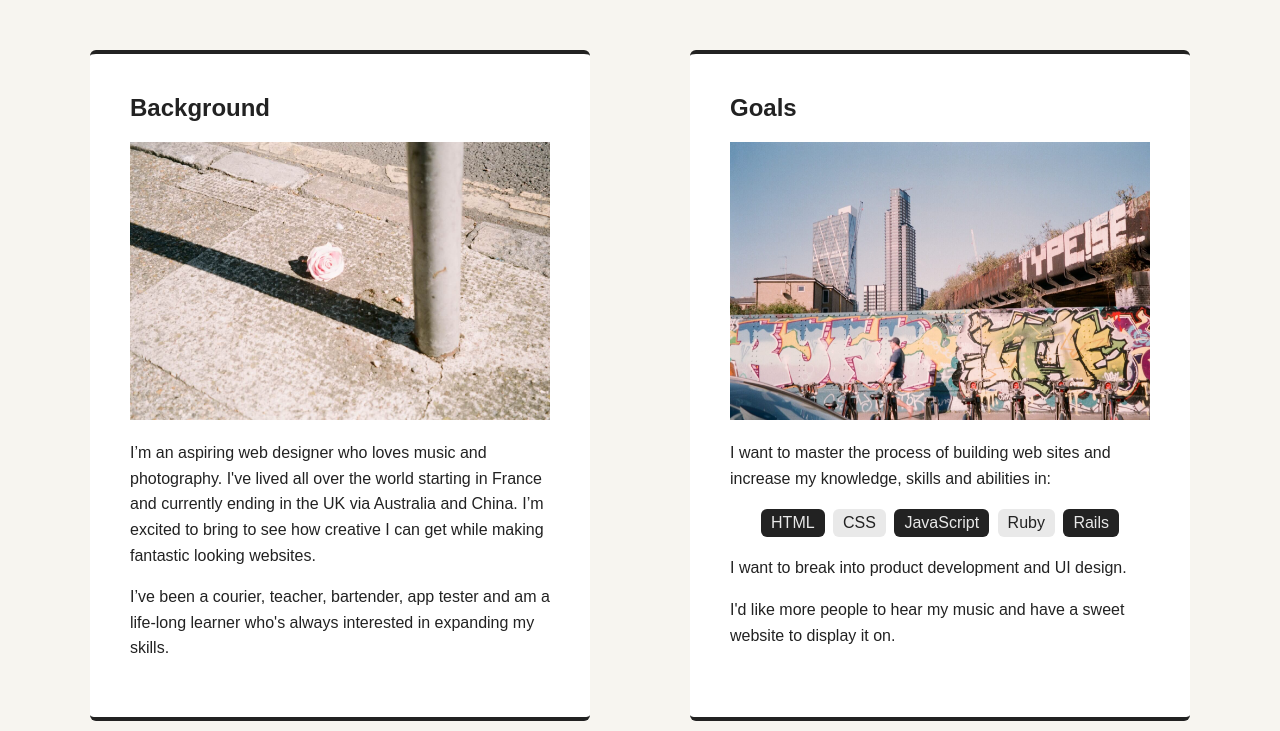
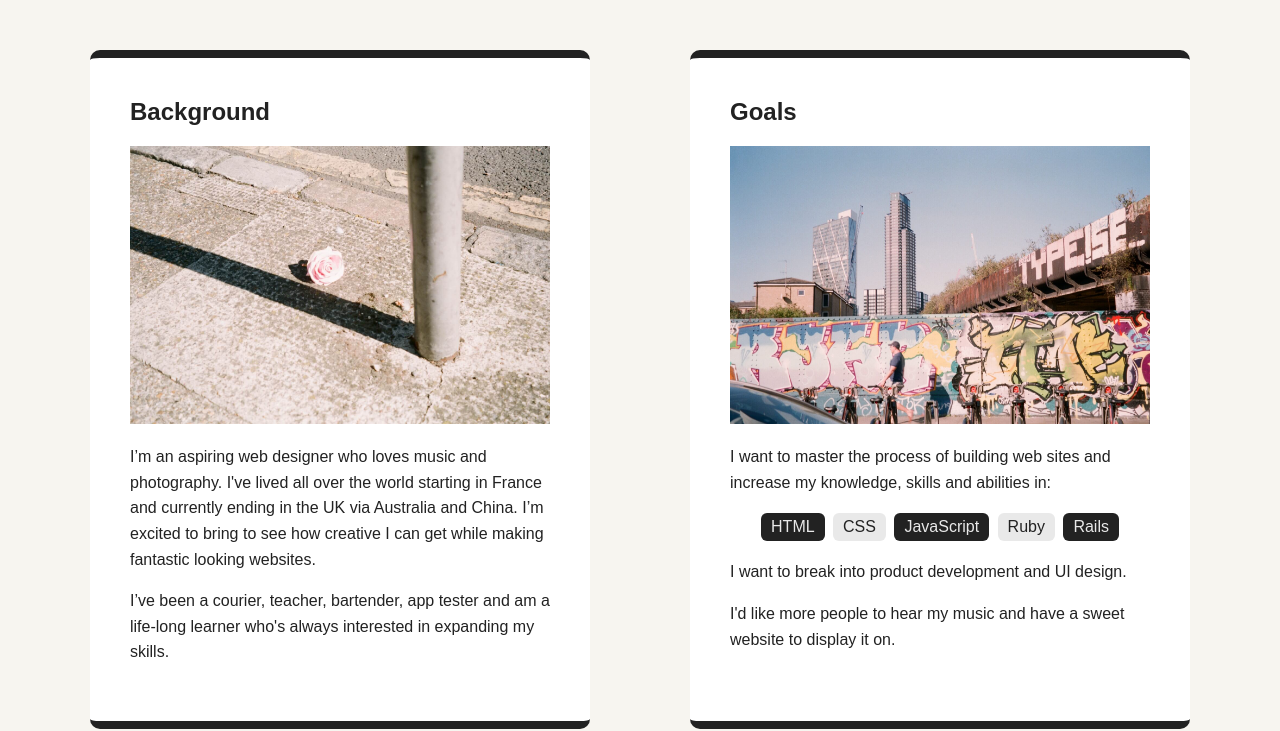
Before and after one commit to cianrance/Tech-Degree-project-1, a plain HTML site: page index.html in a window 1280 px wide. Shown: the part 470-1201 px from the top of the page. Drawn offline with Linux system fonts and the light colour scheme; a web font is replaced by a local one.

```diff
--- a/styles.css
+++ b/styles.css
@@ -113,14 +113,13 @@
   max-width: 500px;
   text-align: left;
   background: #fff;
-  border-bottom: 4px solid #222;
-  border-top: 4px solid #222;
-  border-radius: 6px;
+  border-bottom: 8px solid #222;
+  border-top: 8px solid #222;
+  border-radius: 10px;
   transition: margin 0.5s ease-out;
 }
 .card:hover {
-  border-top: 8px solid #e9e9e9;
-  border bottom: 8px solid #e9e9e9;
+  border-color: #e9e9e9;
   transition: all 0.5s;
 }
 
```
Also changed, not shown: 1 other file.
